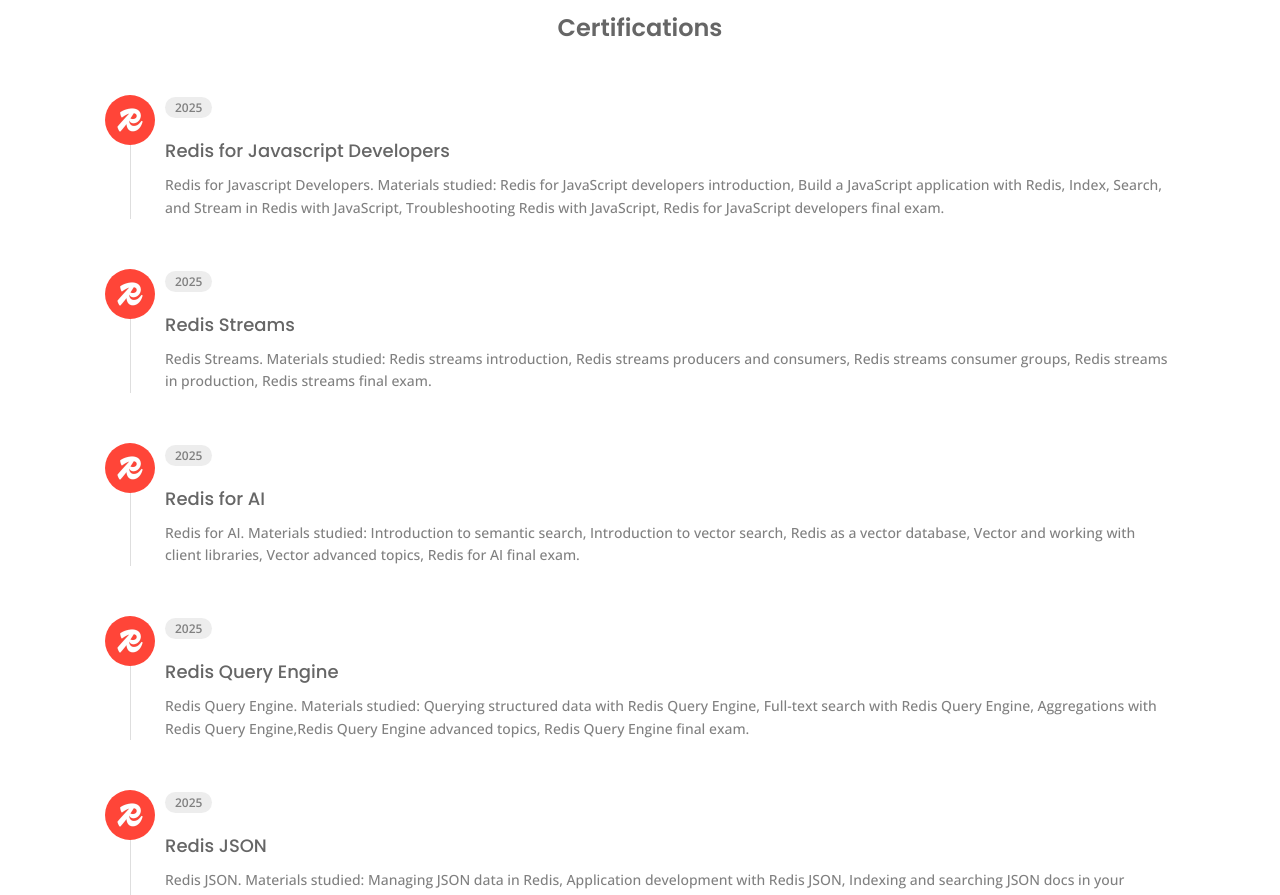
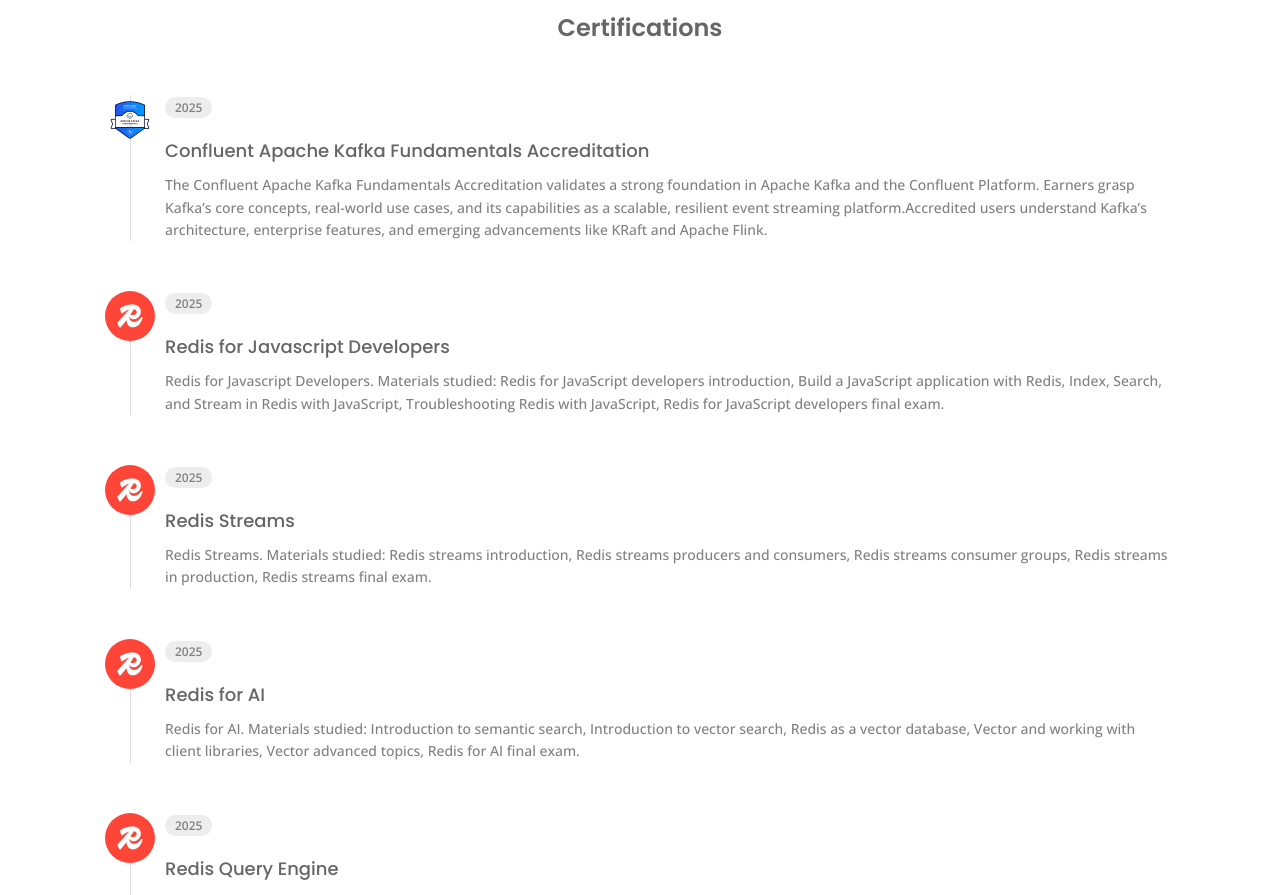
Before and after one commit to abdaziznet/vite-react-portfolio, a React (Vite) app: page /about in a window 1280 px wide. Shown: the part 1620-2515 px from the top of the page. Built offline with nearby package versions, Linux system fonts and the light colour scheme.

Commit message:
penambahan certifiate conflent apache kafka  accreditaion

```diff
--- a/src/data.jsx
+++ b/src/data.jsx
@@ -50,6 +50,7 @@
 import CertDicoding from "./assets/img-cert-dicoding.png";
 import CertK2 from "./assets/K2_Five_Core_Badge.png";
 import CertRedis from "./assets/img-redis.jpg";
+import CertKafkaAcreditation from "./assets/img-confluent-kafka.png";
 
 export const links = [
   {
@@ -469,6 +470,14 @@
     desc: "Redis for Javascript Developers. Materials studied: Redis for JavaScript developers introduction, Build a JavaScript application with Redis, Index, Search, and Stream in Redis with JavaScript, Troubleshooting Redis with JavaScript, Redis for JavaScript developers final exam.",
     date: "2025",
     url: "https://www.credential.net/46393de4-7d90-428b-90b7-0fa1f1a1fe8a?username=abdaziz",
+  },
+  {
+    id: 27,
+    img: CertKafkaAcreditation,
+    title: "Confluent Apache Kafka Fundamentals Accreditation",
+    desc: "The Confluent Apache Kafka Fundamentals Accreditation validates a strong foundation in Apache Kafka and the Confluent Platform. Earners grasp Kafka’s core concepts, real-world use cases, and its capabilities as a scalable, resilient event streaming platform.Accredited users understand Kafka’s architecture, enterprise features, and emerging advancements like KRaft and Apache Flink.",
+    date: "2025",
+    url: "https://certificates.confluent.io/702758d9-89b3-449e-9e8a-6d79d6f4f78a#acc.JwlQbzmj",
   },
 ];
 
```
Also changed, not shown: src/assets/img-confluent-kafka.png (added).
